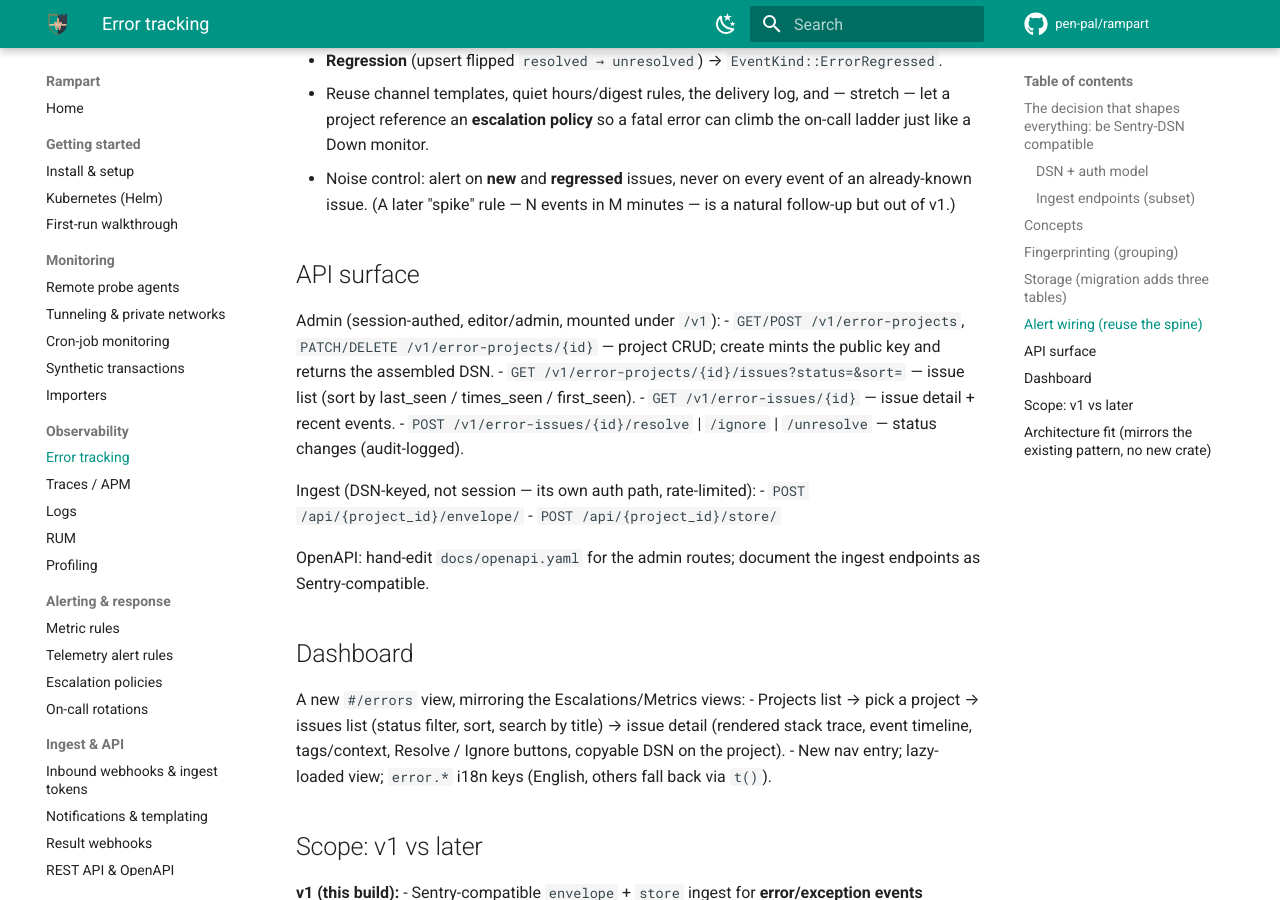
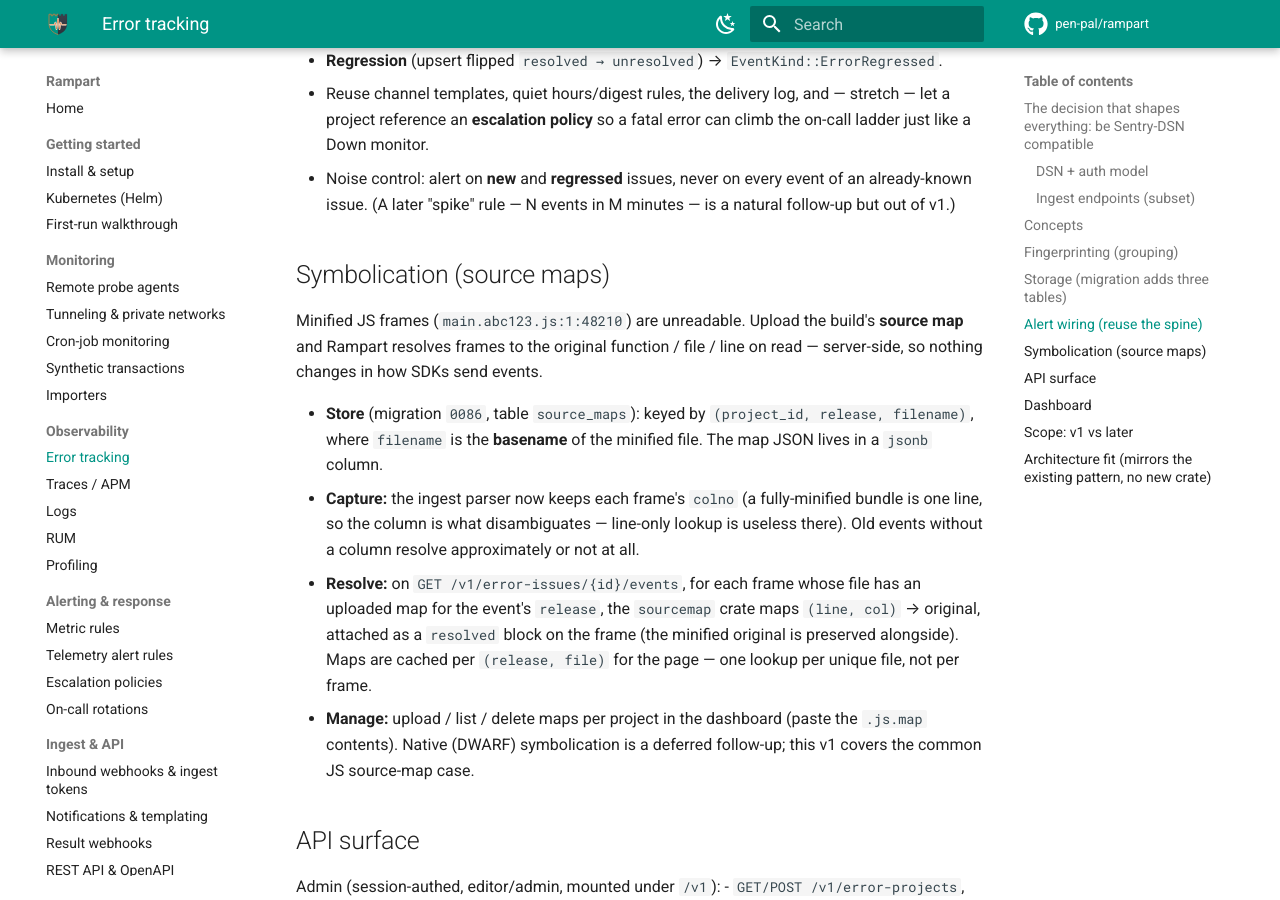
Before and after one commit to pen-pal/rampart, an MkDocs documentation site: the page built from docs/design/ERROR-TRACKING.md, in a window 1280 px wide and 900 px high, scrolled down 3969 px. Built offline with MkDocs 1.6.1 and Material for MkDocs 9.7.7, drawn with Linux system fonts in a browser that asks for light colours; comment, search, counter and statistics services are not loaded.

Commit message:
docs(errors): document source-map symbolication
ERROR-TRACKING Symbolication section, OpenAPI sourcemap routes (193/193),
CHANGELOG.

```diff
--- a/docs/design/ERROR-TRACKING.md
+++ b/docs/design/ERROR-TRACKING.md
@@ -165,6 +165,27 @@ Errors flow through the **existing notifier**, not a parallel alert system:
   event of an already-known issue. (A later "spike" rule — N events in M
   minutes — is a natural follow-up but out of v1.)
 
+## Symbolication (source maps)
+
+Minified JS frames (`main.abc123.js:1:48210`) are unreadable. Upload the build's
+**source map** and Rampart resolves frames to the original function / file / line
+on read — server-side, so nothing changes in how SDKs send events.
+
+- **Store** (migration `0086`, table `source_maps`): keyed by
+  `(project_id, release, filename)`, where `filename` is the **basename** of the
+  minified file. The map JSON lives in a `jsonb` column.
+- **Capture:** the ingest parser now keeps each frame's `colno` (a fully-minified
+  bundle is one line, so the column is what disambiguates — line-only lookup is
+  useless there). Old events without a column resolve approximately or not at all.
+- **Resolve:** on `GET /v1/error-issues/{id}/events`, for each frame whose file
+  has an uploaded map for the event's `release`, the `sourcemap` crate maps
+  `(line, col)` → original, attached as a `resolved` block on the frame (the
+  minified original is preserved alongside). Maps are cached per `(release, file)`
+  for the page — one lookup per unique file, not per frame.
+- **Manage:** upload / list / delete maps per project in the dashboard (paste the
+  `.js.map` contents). Native (DWARF) symbolication is a deferred follow-up;
+  this v1 covers the common JS source-map case.
+
 ## API surface
 
 Admin (session-authed, editor/admin, mounted under `/v1`):
```
Also changed, not shown: CHANGELOG.md (+6 -0 lines), docs/openapi.yaml (+28 -0 lines), docs/openapi.json.
